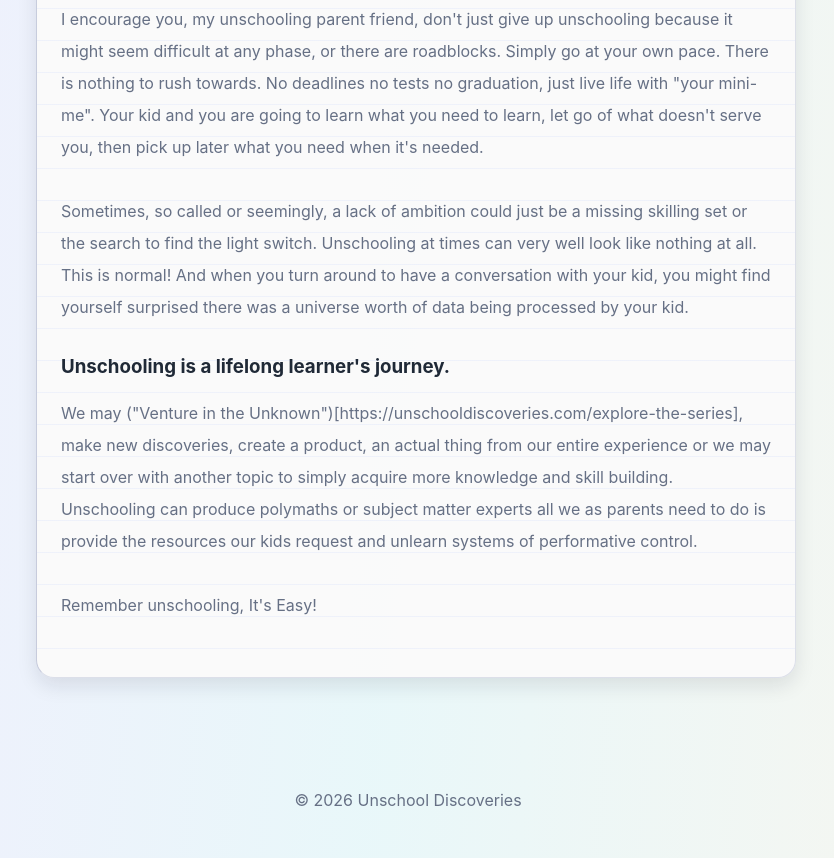
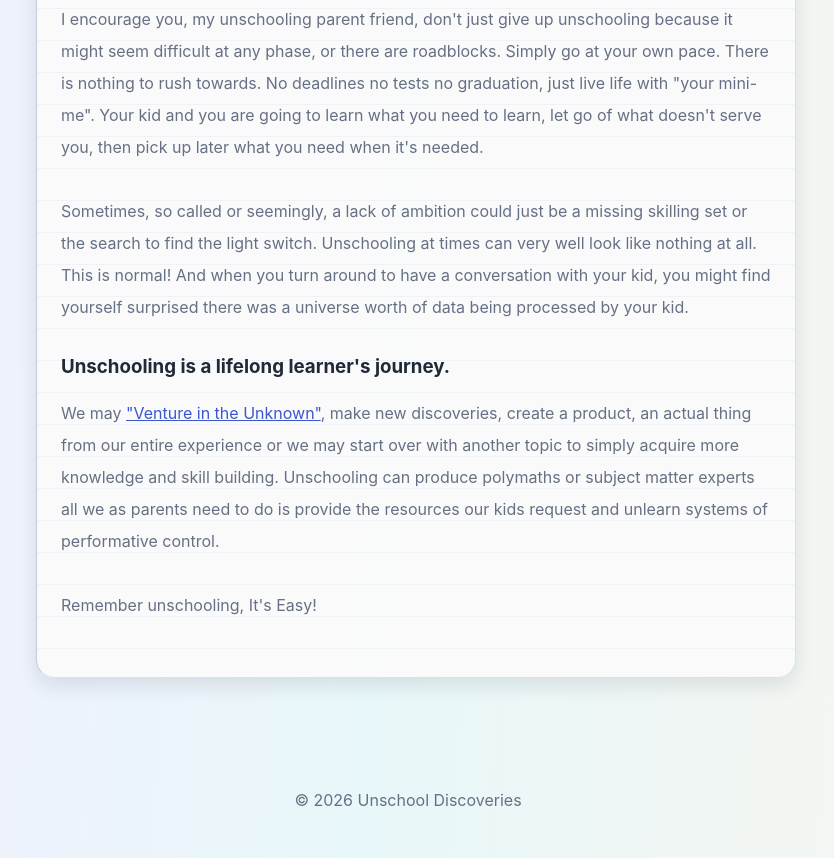
Before and after one commit to CogSciOliver/unschool-pages, an Eleventy site: page content/start-here/index.md in a window 1280 px wide. Shown: the part 2592-3450 px from the top of the page, without its empty margins (232-1066 px from the left). Built offline with nearby package versions, Linux system fonts and the light colour scheme; Eleventy itself is replaced by a stand-in of ours; files that its build step writes are made by us from their sources.

Commit message:
v1.0.1 Content Addition: 5 Ease

```diff
--- a/content/start-here/index.md
+++ b/content/start-here/index.md
@@ -41,6 +41,6 @@ I encourage you, my unschooling parent friend, don't just give up unschooling be
 Sometimes, so called or seemingly, a lack of ambition could just be a missing skilling set or the search to find the light switch. Unschooling at times can very well look like nothing at all. This is normal! And when you turn around to have a conversation with your kid, you might find yourself surprised there was a universe worth of data being processed by your kid.
 
 ### Unschooling is a lifelong learner's journey.
-We may ("Venture in the Unknown")[https://unschooldiscoveries.com/explore-the-series], make new discoveries, create a product, an actual thing from our entire experience or we may start over with another topic to simply acquire more knowledge and skill building. Unschooling can produce polymaths or subject matter experts all we as parents need to do is provide the resources our kids request and unlearn systems of performative control.
+We may ["Venture in the Unknown"](https://unschooldiscoveries.com/explore-the-series), make new discoveries, create a product, an actual thing from our entire experience or we may start over with another topic to simply acquire more knowledge and skill building. Unschooling can produce polymaths or subject matter experts all we as parents need to do is provide the resources our kids request and unlearn systems of performative control.
 
 Remember unschooling, It's Easy!
```
